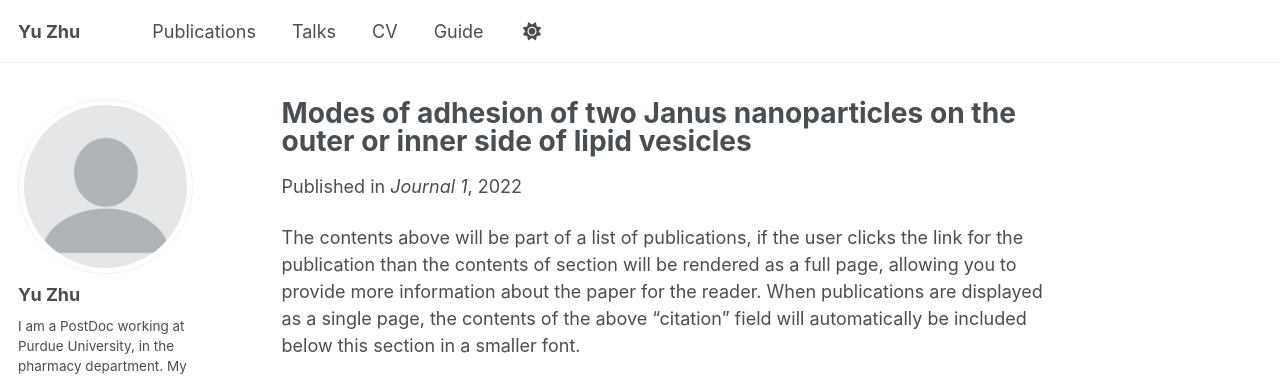
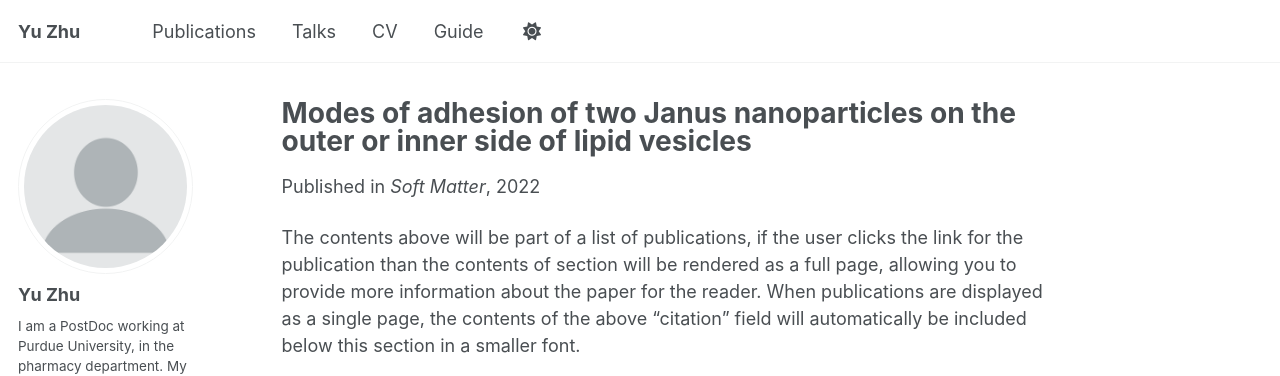
Before and after one commit to yuzhu1778/yuzhu1778.github.io, a Jekyll site: the page built from _publications/2009-10-01-paper-title-number-1.md, in a window 1280 px wide and 1111 px high. Shown: the top 376 px of the window. Built offline with Jekyll 4.4.1, drawn with Linux system fonts in a browser that asks for light colours; some web fonts are replaced; a script that is not in the unit is left out.

Commit message:
Update venue to 'Soft Matter' for publication

```diff
--- a/_publications/2009-10-01-paper-title-number-1.md
+++ b/_publications/2009-10-01-paper-title-number-1.md
@@ -5,7 +5,7 @@ category: manuscripts
 permalink: /publication/2009-10-01-paper-title-number-1
 excerpt: 'This paper is about the adhesion of janus nanoparticles on the inner and outer side of lipid membrane.'
 date: 2022-05-27
-venue: 'Journal 1'
+venue: 'Soft Matter'
 #slidesurl: 'https://academicpages.github.io/files/slides1.pdf'
 paperurl: 'https://pubs.rsc.org/en/content/articlelanding/2022/sm/d2sm00306f'
 #bibtexurl: 'https://academicpages.github.io/files/bibtex1.bib'
```
